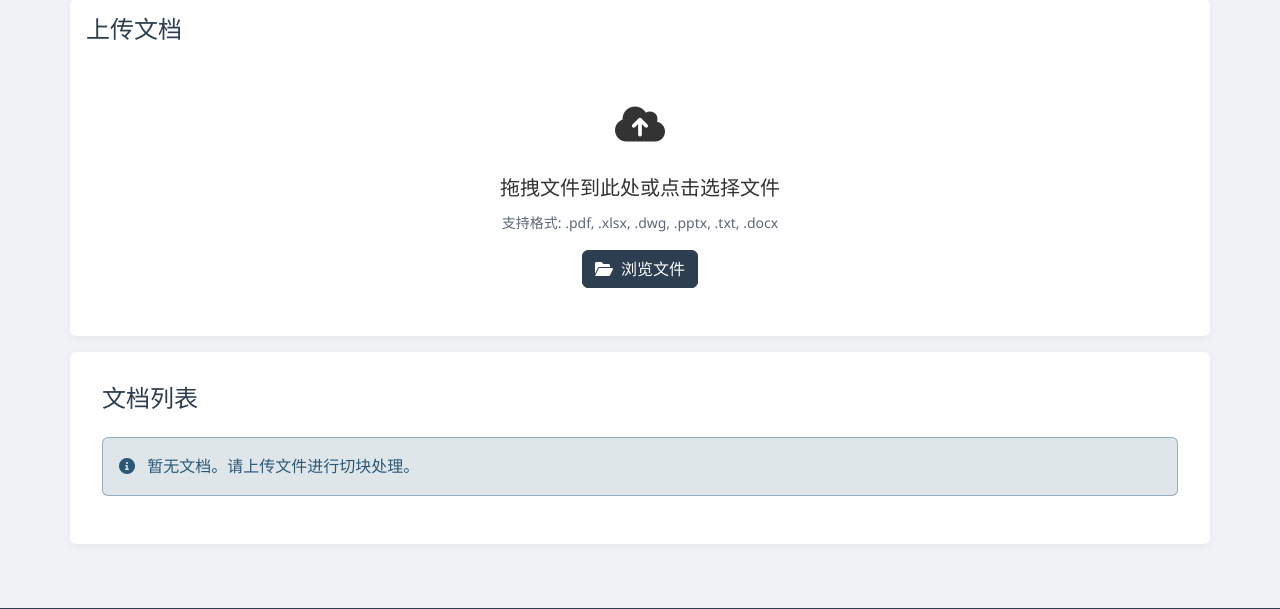
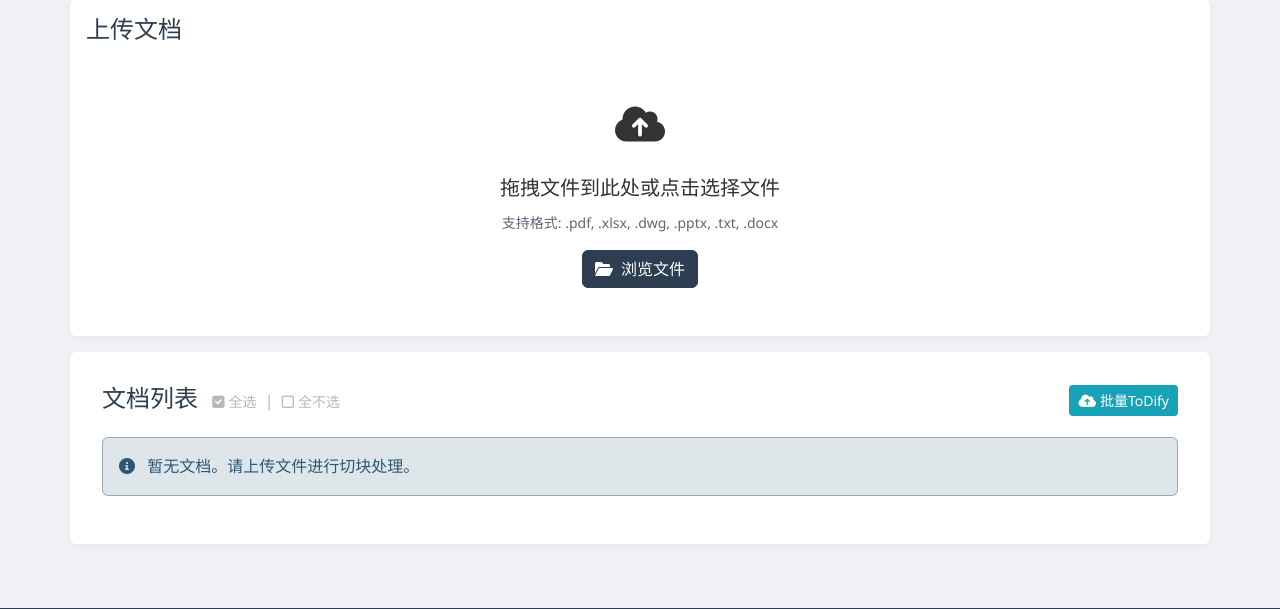
Before and after one commit to huanglixian/PreData-Lab, a FastAPI app: page /chunklab/index in a window 1280 px wide. Shown: the part 152-761 px from the top of the page. Run offline with FastAPI, Linux system fonts and the light colour scheme; data that the repository does not hold is empty; some libraries are stand-ins or nearby versions.

Commit message:
加了“批量todify”按钮

```diff
--- a/app/templates/chunklab/index.html
+++ b/app/templates/chunklab/index.html
@@ -176,7 +176,16 @@
         </div>
 
         <div class="documents-list">
-            <h4 class="mb-4">文档列表</h4>
+            <h4 class="mb-4">文档列表
+                <span class="ms-2 fs-6">
+                    <a href="#" id="selectAll" class="text-secondary opacity-50 text-decoration-none"><i class="fas fa-check-square me-1 small"></i><small>全选</small></a>
+                    <span class="mx-1 text-secondary opacity-50">|</span>
+                    <a href="#" id="deselectAll" class="text-secondary opacity-50 text-decoration-none"><i class="far fa-square me-1 small"></i><small>全不选</small></a>
+                </span>
+                <div class="float-end">
+                    <button id="batchToDify" class="btn btn-sm" style="background-color: #17a2b8; color: white;"><i class="fas fa-cloud-upload-alt me-1"></i>批量ToDify</button>
+                </div>
+            </h4>
 
             {% if documents %}
                 <div class="documents-container">
@@ -184,7 +193,12 @@
                     <div class="document-item">
                         <div class="row align-items-center">
                             <div class="col-lg-6">
-                                <div class="document-name">{{ document.filename }}</div>
+                                <div class="d-flex align-items-center">
+                                    <div class="form-check me-2 mb-0">
+                                        <input class="form-check-input document-checkbox" type="checkbox" value="{{ document.id }}" id="doc{{ document.id }}">
+                                    </div>
+                                    <div class="document-name">{{ document.filename }}</div>
+                                </div>
                                 <div class="document-meta">
                                     上传时间: {{ document.upload_time.strftime('%Y-%m-%d %H:%M:%S') }}
                                     <span class="mx-2">|</span>
```
